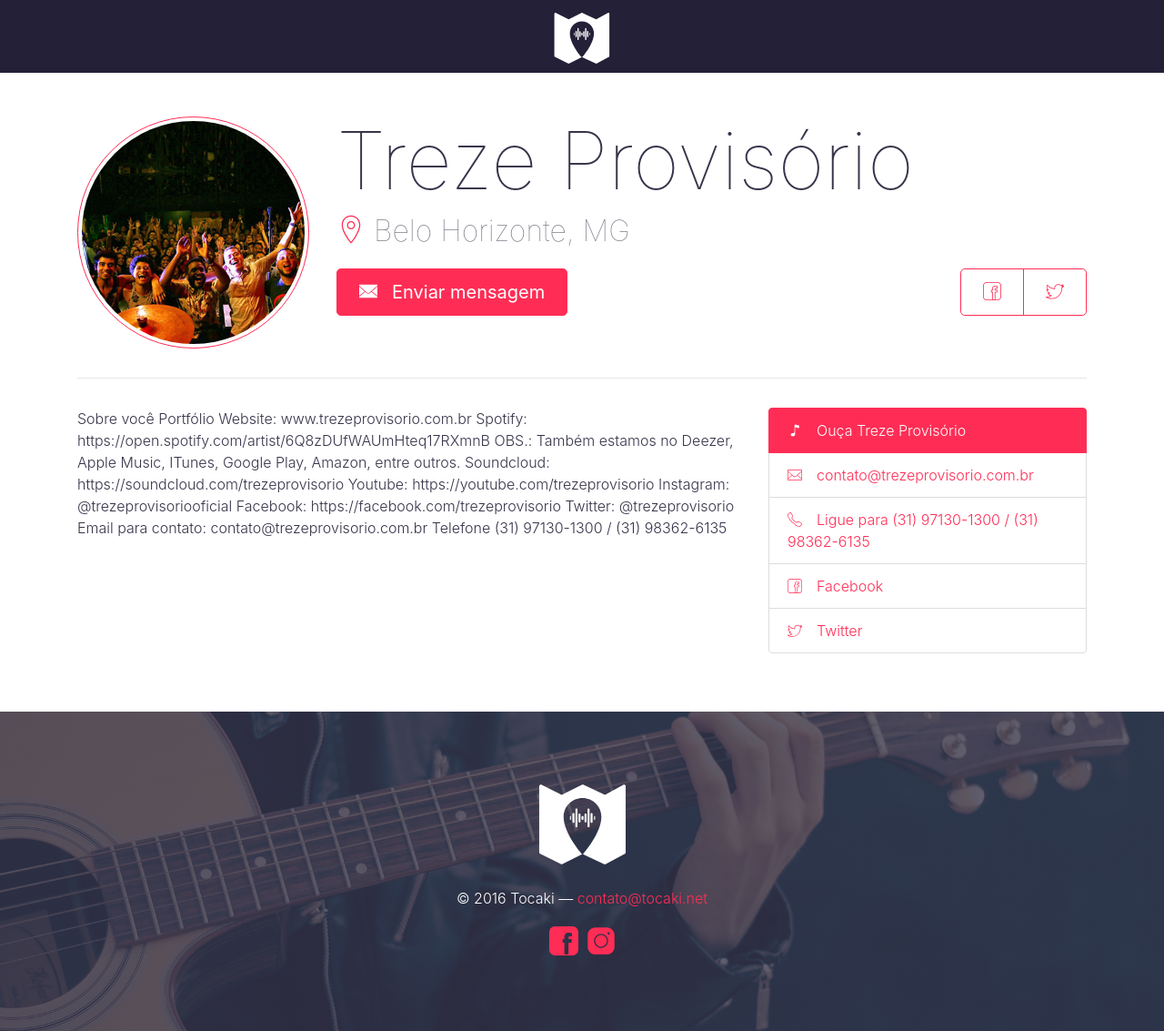
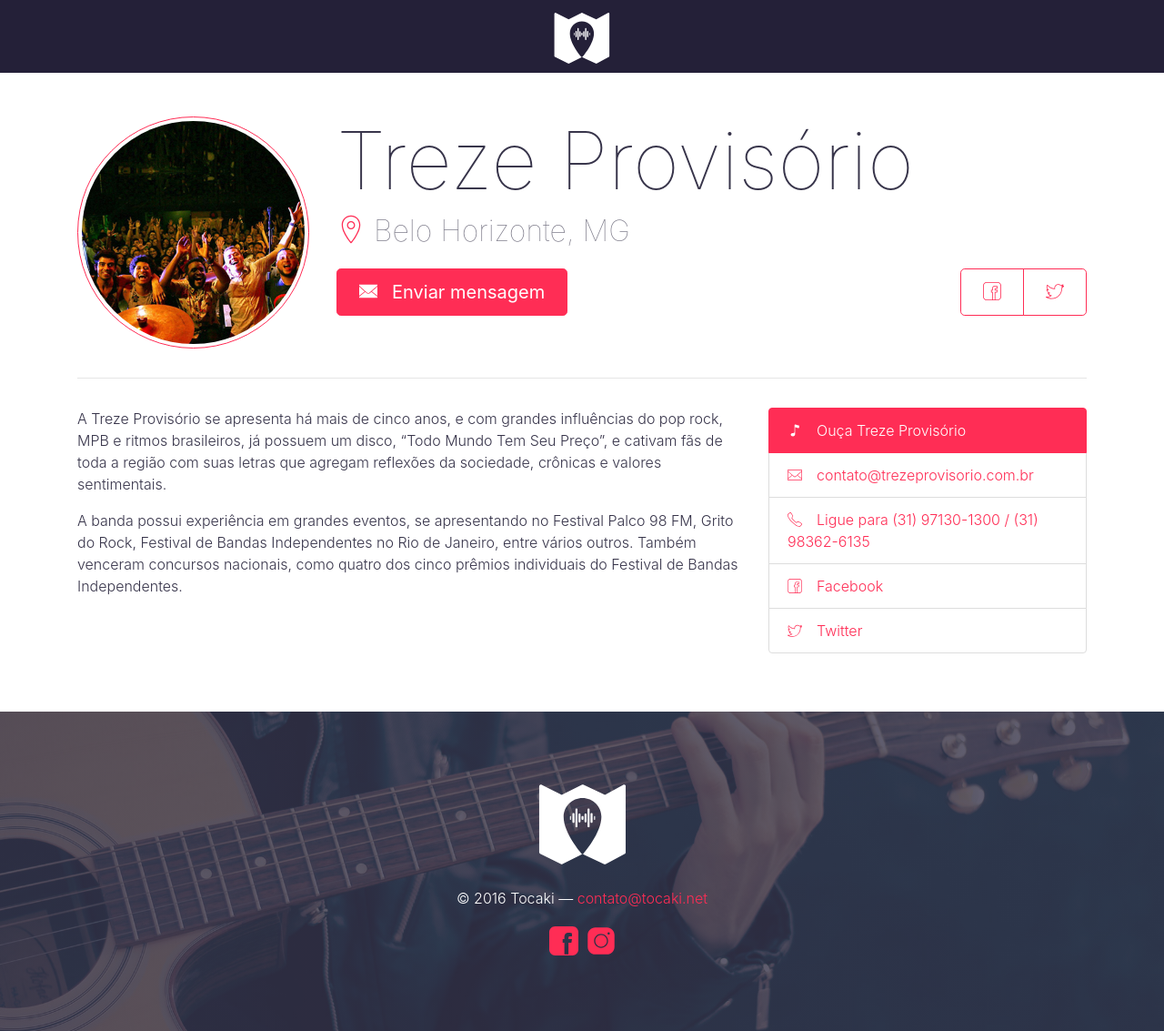
Before and after one commit to tocaki/tocaki.github.io, a Jekyll site: the page built from _artists/2016-10-28-treze-provis-rio.md, in a window 1280 px wide. Shown: the whole page at 91% size. Built offline with Jekyll 4.4.1, drawn with Linux system fonts in a browser that asks for light colours.

Commit message:
Updated 2016-10-28-treze-provis-rio.md

```diff
--- a/_artists/2016-10-28-treze-provis-rio.md
+++ b/_artists/2016-10-28-treze-provis-rio.md
@@ -12,15 +12,6 @@
 email: contato@trezeprovisorio.com.br
 phone: (31) 97130-1300 / (31) 98362-6135
 ---
-Sobre você
-Portfólio
-Website: www.trezeprovisorio.com.br
-Spotify: https://open.spotify.com/artist/6Q8zDUfWAUmHteq17RXmnB
-OBS.: Também estamos no Deezer, Apple Music, ITunes, Google Play, Amazon, entre outros.
-Soundcloud: https://soundcloud.com/trezeprovisorio
-Youtube: https://youtube.com/trezeprovisorio
-Instagram: @trezeprovisoriooficial
-Facebook: https://facebook.com/trezeprovisorio
-Twitter: @trezeprovisorio
-Email para contato: contato@trezeprovisorio.com.br
-Telefone (31) 97130-1300 / (31) 98362-6135
+A Treze Provisório se apresenta há mais de cinco anos, e com grandes influências do pop rock, MPB e ritmos brasileiros, já possuem um disco, "Todo Mundo Tem Seu Preço", e cativam fãs de toda a região com suas letras que agregam reflexões da sociedade, crônicas e valores sentimentais.
+
+A banda possui experiência em grandes eventos, se apresentando no Festival Palco 98 FM, Grito do Rock, Festival de Bandas Independentes no Rio de Janeiro, entre vários outros. Também venceram concursos nacionais, como quatro dos cinco prêmios individuais do Festival de Bandas Independentes.
```
